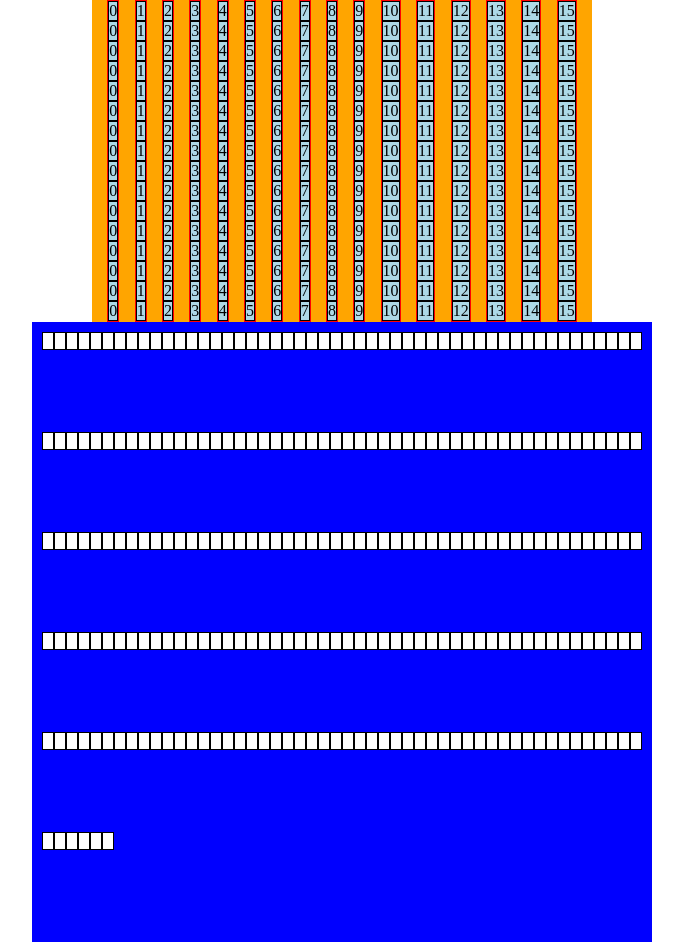
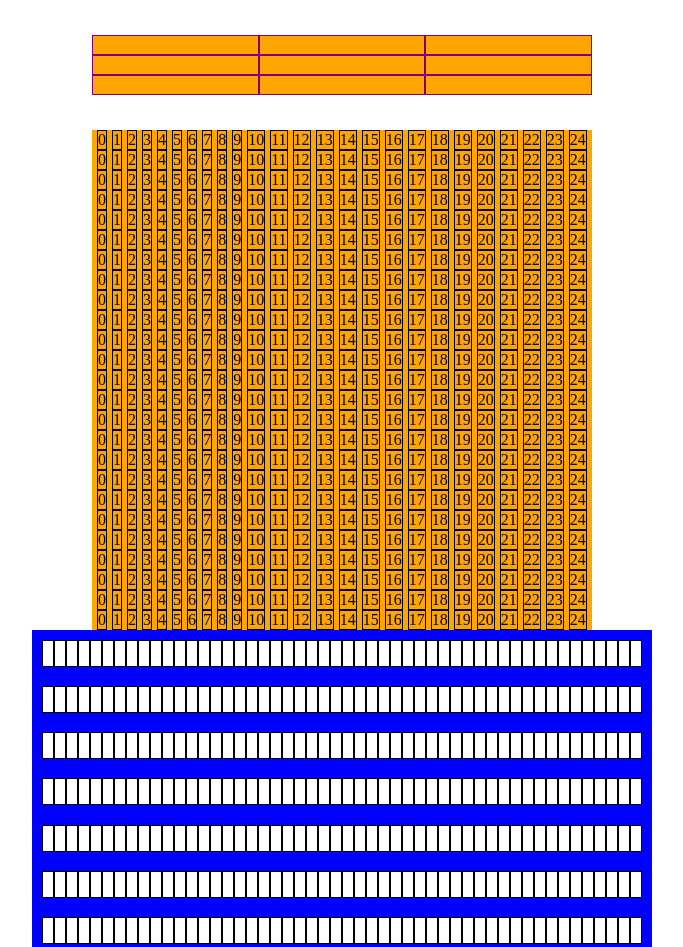
Before and after one commit to MeatBot99/EtchaSketch, a plain HTML site: page index.html in a window 1280 px wide. Shown: the top 947 px of the page, without its empty margins (298-981 px from the left). Drawn offline with Linux system fonts and the light colour scheme.

Commit message:
Manipulation of Flex results in headache

```diff
--- a/css/stylesheet.css
+++ b/css/stylesheet.css
@@ -30,21 +30,43 @@
   background-color: black;
 }
 
-#experiment {
+#experiment, #divExperiment {
   display: flex;
+  /*flex-wrap: wrap;*/
   background-color: orange;
   /*width: 600px;*/
   /*height: 300px;*/
   justify-content: space-evenly;
+  /*align-items: stretch;*/
   width: 500px;
+  height: 100%;
+  min-height: 0;
   margin-left: auto;
   margin-right: auto;
+  margin-top: 35px;
 }
 
+#divExperiment div{
+  /*width: 100%;*/
+  flex-basis: 500px;
+  flex-grow: 1;
+  align-items: stretch;
+
+}
+
+#divExperiment div div, p{
+  border: purple 1px solid;
+}
+
+p{
+  color: orange;
+}
+
+//////////////////////////////////////////////////////////////////
 ul {
   /*width: 50px;
   height: 50px;*/
-  border: 1px solid red;
+  border: 1px solid black;
   background-color: lightblue;
 }
 
--- a/index.html
+++ b/index.html
@@ -11,6 +11,7 @@
     <link rel="stylesheet" href="css/stylesheet.css">
   </head>
   <body>
+    <div id="divExperiment"></div>
     <div id="experiment"></div>
     <div id="container"></div>
     <script src="js/app.js"></script>
--- a/js/app.js
+++ b/js/app.js
@@ -1,5 +1,5 @@
 const init = {
-    parameterSize: 16,
+    parameterSize: 25,
     addDivs: function(x){
         let containers = document.getElementById("container");
         for(let i = 0; i<x; i++){
@@ -25,13 +25,13 @@ const init = {
         for(let div in containers = document.getElementById("container")){
         containers.remove();}
     },
-    changeSize: 439
+    changeSize: 438
 };
 init.addDivs(init.parameterSize);
 
 let experiment = document.getElementById("experiment");
 
-let n = 16;
+let n = 25;
 
 for (let i=0; i<n; i++){
   let call = document.createElement("ul")
@@ -42,3 +42,18 @@ for (let i=0; i<n; i++){
    }
   experiment.appendChild(call);
 }
+
+let divExperiment = document.getElementById("divExperiment");
+
+
+let m = 3;
+
+for (let p=0; p<m; p++){
+  let scall = document.createElement("div")
+   for (let q=0;q<m;q++){
+     let srowe = document.createElement("p");
+     srowe.innerText = ".";
+     scall.appendChild(srowe);
+   }
+divExperiment.appendChild(scall);
+}
```
